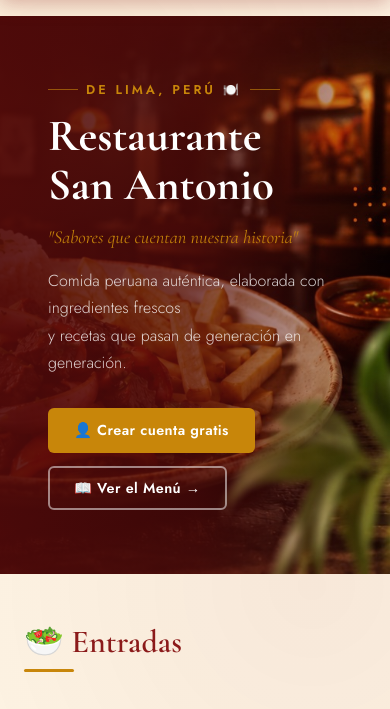
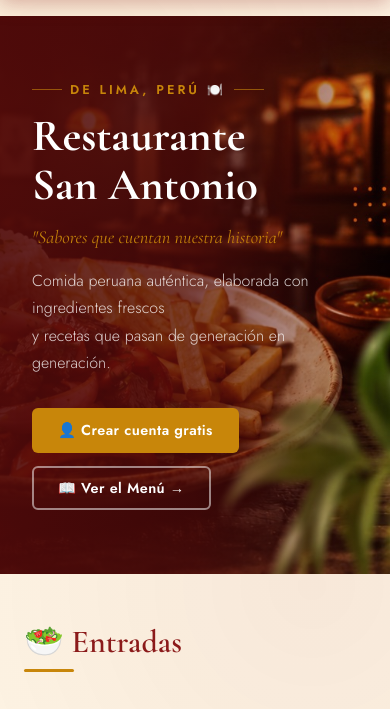
Before and after one commit to josh2006-dotcom/restaurante-san-antonio, a Flask app: page / in a window 390 px wide; the page is wider, and only the part inside the window is pictured. Shown: the part 89-798 px from the top of that part. Run offline with Flask 3, Linux system fonts and the light colour scheme; a database or web service that is not in the repository returns one stand-in record (values such as "Sample title"); some libraries are stand-ins or nearby versions.

Commit message:
Update index.html

```diff
--- a/templates/index.html
+++ b/templates/index.html
@@ -1,4 +1,3 @@
-
 {% extends "base.html" %}
 
 {% block extra_head %}
@@ -28,8 +27,11 @@
     position: relative;
     z-index: 1;
     max-width: 580px;
-    padding: 4rem 2rem 4rem 3rem;
+    padding: 4rem 2rem 4rem 7rem;
     text-align: left;
+  }
+  @media (max-width: 768px) {
+    .hero-content { padding-left: 2rem; }
   }
   .hero-eyebrow {
     font-size: .8rem;
@@ -234,7 +236,7 @@
       <div class="plato-card entrada">
         <img
           class="plato-img"
-          src="{{ url_for('static', filename=img_entrada.get(nombre_key, 'imagenes_entrada/ceviche.jpg')) }}"
+          src="{{ url_for('static', filename=p[4] if p[4] else img_entrada.get(nombre_key, 'imagenes_entrada/ceviche.jpg')) }}"
           alt="{{ p[1] }}"
           onerror="this.src='{{ url_for('static', filename='imagenes_entrada/ceviche.jpg') }}'"
         >
@@ -264,7 +266,7 @@
       <div class="plato-card segundo">
         <img
           class="plato-img"
-          src="{{ url_for('static', filename=img_plato.get(nombre_key, 'imagenes_plato/lomo_saltado.jpg')) }}"
+          src="{{ url_for('static', filename=p[4] if p[4] else img_plato.get(nombre_key, 'imagenes_plato/lomo_saltado.jpg')) }}"
           alt="{{ p[1] }}"
           onerror="this.src='{{ url_for('static', filename='imagenes_plato/lomo_saltado.jpg') }}'"
         >
```
